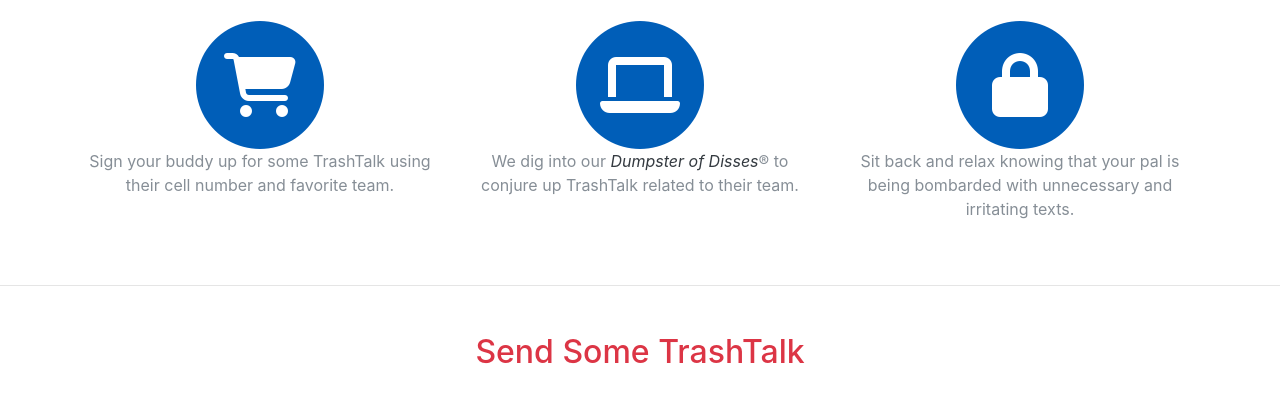
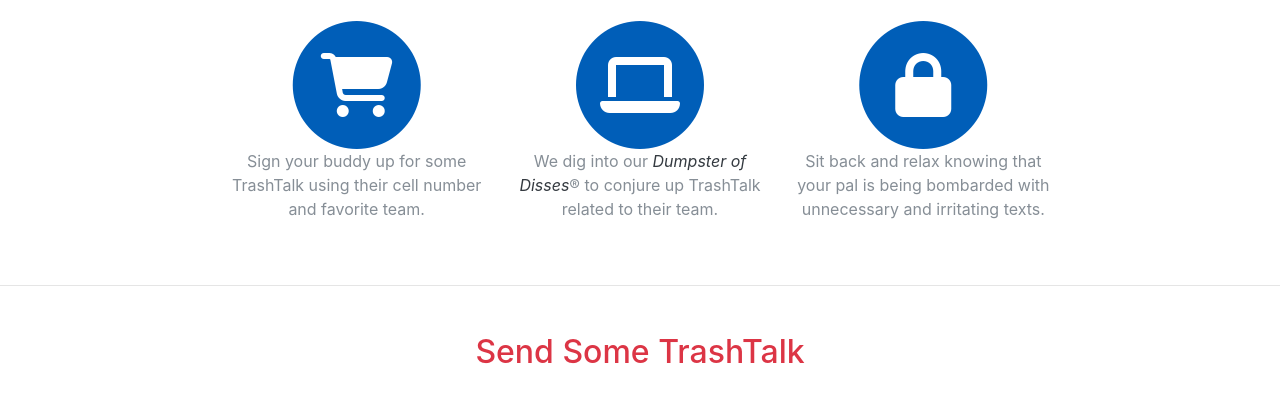
Before and after one commit to ianlebeau/sendtrashtalk, a website: page index.html in a window 1280 px wide. Shown: the part 734-1132 px from the top of the page. Drawn offline with Linux system fonts and the light colour scheme; a web font is replaced by a local one.

Commit message:
Small update

```diff
--- a/styles.scss
+++ b/styles.scss
@@ -95,6 +95,11 @@ body {
 	}
 }
 
+#howitworks {
+	max-width: 850px;
+	margin: auto;
+}
+
 .site-footer {
 	overflow: hidden;
 	background: #efefef;
```
Also changed, not shown: styles.css, 1 other file.
